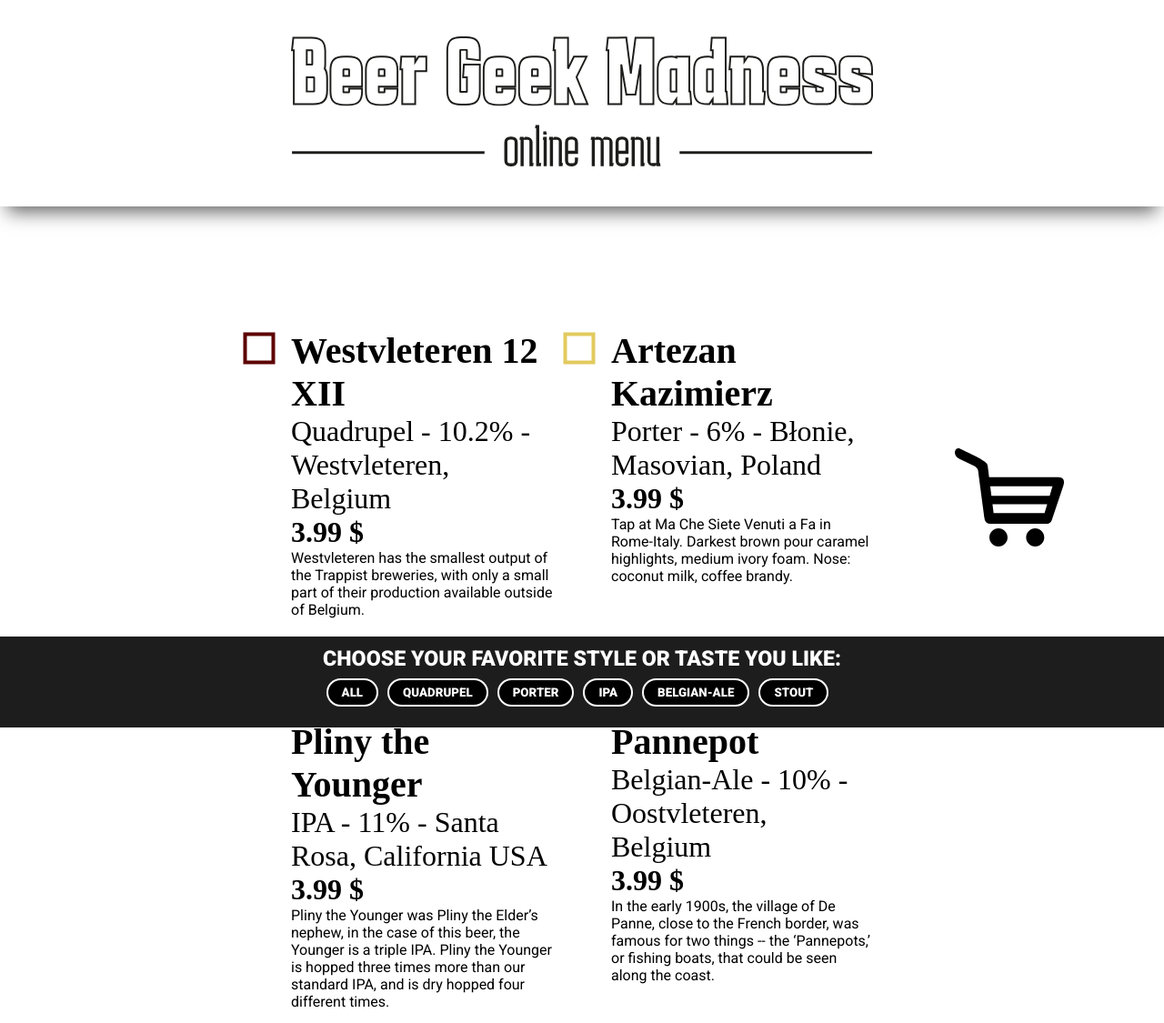
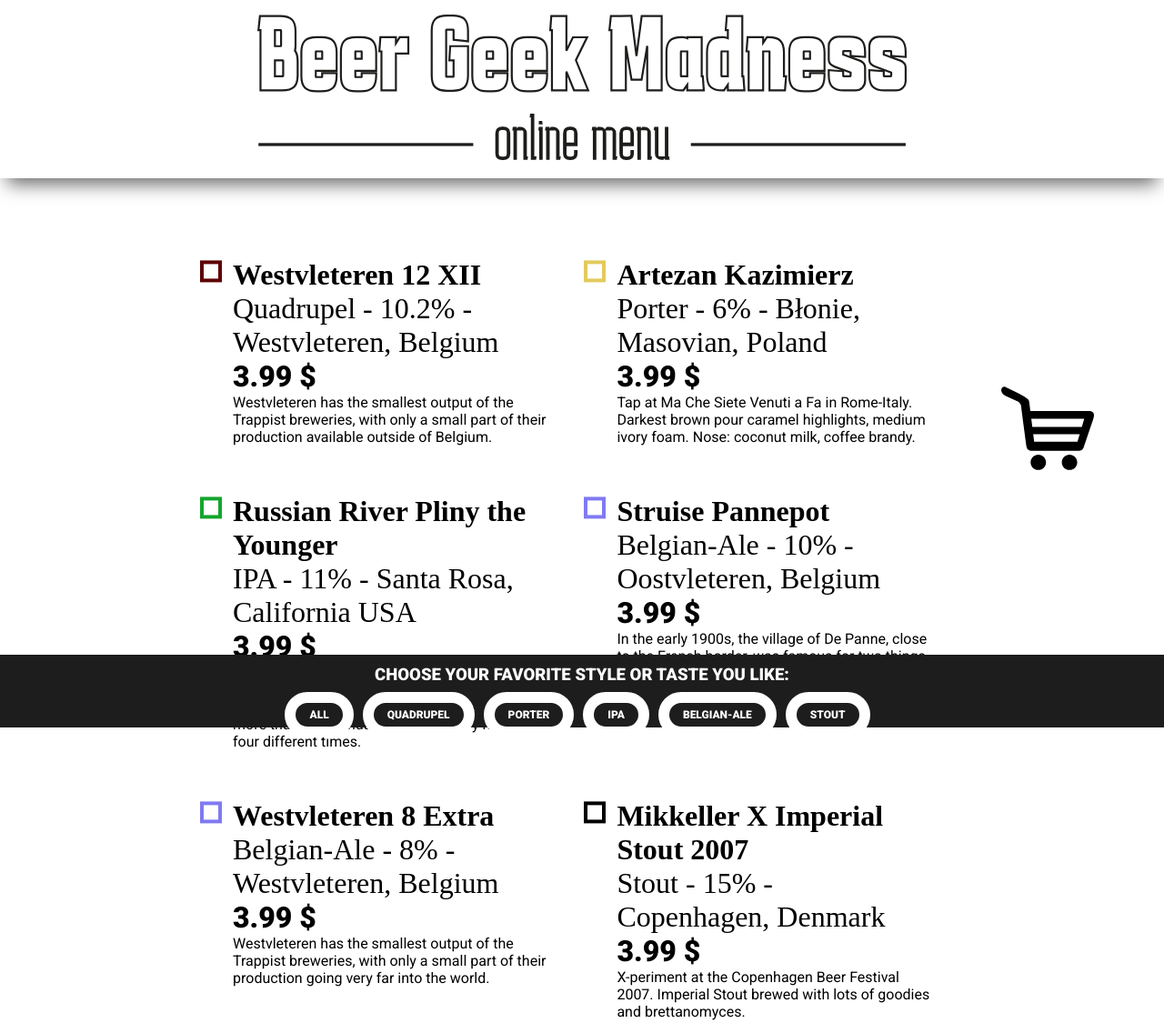
Before and after one commit to Jakub-Laczniak/Beer-menu-filter-and-local-storage, a website: page index.html in a window 1280 px wide. Shown: the top 1125 px of the page at 91% size. Drawn offline with Linux system fonts and the light colour scheme; a web font is replaced by a local one.

Commit message:
i've added some scss improvements

```diff
--- a/index.html
+++ b/index.html
@@ -38,11 +38,9 @@
     </article>
 
     <div class="fake-div"></div>
-    <footer class="cart-main">
-        <section class="cart-sub-main">
+    <footer class="footer__main">
             <div class="btn-container">
             </div>
-        </section>
     </footer>
 
 </main>
--- a/sass/main.scss
+++ b/sass/main.scss
@@ -1,134 +1,93 @@
-$light__color:white;
-$dark__color:rgb(29, 29, 29);
-
-* {
-    margin: 0;
-    box-sizing: border-box;
-    scroll-behavior: smooth;
-  }
-
-  img {
-    width: 50%;
-    margin: auto;
-  }
+@import 'variables.scss','reset';
 
 .header {
     width: 100%;
     text-align: center;
-    padding: 40px 0 40px 0;
-    background: white;
+    padding: 1rem 0;
+    background: $light__color;
     box-shadow: 0px 14px 19px -8px rgba(50, 50, 50, 0.75);
+    img {
+      height: 20vh;
+      margin: auto;
+    }
   }
 
   .main-menu {
-    width: 50%;
-    height: 100% !important;
+    width: 60%;
     margin: auto;
-    margin-top: 100px;
-    display: grid;
-    grid-template-columns: 1fr;
-    /* grid-row-gap: 30px; */
-    grid-column-gap: 10px;
+    margin-top: 4rem;
     text-align: center;
     position: relative;
+
+      .beer__container {
+        @include grid(1fr 1fr, 10%);
+        grid-row-gap: 30px;
+
+        .beer {
+          text-align: left;
+            h2 {
+              @include font(2rem,bold);
+              font-family: $secondary__font;
+            }
+            h3 {
+              @include font(2rem,lighter);
+              font-family: $secondary__font;
+            }
+            .cost {
+              @include font(2rem, bold);
+            }
+          .order-btn {
+            width: 1.5rem;
+            height: 1.5rem;
+            transform: translate(-150%, 110%);
+            cursor: pointer;
+          }
+        }
+      }
   }
 
   .wide-menu {
     width: 70%;
     grid-template-columns: 3fr 1fr;
-  }
-
-  .beer__container {
-    display: grid;
-    grid-template-columns: 1fr 1fr;
-    grid-row-gap: 30px;
-    grid-column-gap: 10%;
-  }
-
-  .beer {
-    text-align: left;
-  }
-
-  h2 {
-    font-size: 40px;
-    font-weight: bold;
-    font-family: karantina;
-  }
-
-  h3 {
-    font-size: 200%;
-    font-weight: 300;
-    font-family: karantina;
-  }
-
-  .cost {
-    font-weight: bold;
-  }
-
-  p {
-    font-family: roboto;
-  }
-
-  .order-btn {
-    width: 35px;
-    height: 35px;
-    transform: translate(-150%, 110%);
-    cursor: pointer;
+    @include grid(3fr 1fr,0.625rem);
   }
 
   .fake-div {
-    background-color: $light__color;
-    width: 100px;
-    height: 200px;
+    height: 6rem;
   }
 
-  .cart-main {
+  .footer__main {
     background-color: $dark__color;
-    height: 100px;
+    height: 5rem;
     width: 100%;
     position: fixed;
     bottom: 0;
   }
 
-  .cart-sub-main {
-    width: 100%;
-    margin: auto;
-    text-align: left;
-  }
-
   .btn-container {
     text-align: center;
+    .btn-title {
+      @include font(1rem,bold);
+      @include animation(bounce-2,4s,infinite,ease);
+      text-transform: uppercase;
+      color: white;
+      margin-top: 0.75rem;
     }
-
-  .btn-title {
-    font-family: roboto;
+    .filter_btn {
+      @include font(.75rem,bold);
+      margin-top: 0.625rem;
+      background-color: $dark__color;
+      border-radius: 30px;
+      border: 1em solid $light__color;
+      cursor: pointer;
+      color: $light__color;
       text-transform: uppercase;
-    font-size: 20px;
-    text-align: center;
-    color: white;
-    margin-top: 12px;
-    animation-duration: 4s;
-    animation-iteration-count: infinite;
-    animation-name: bounce-2;
-    animation-timing-function: ease;
-  }
-
-  .btn {
-    margin-top: 10px;
-    background-color: #000000;
-    border-radius: 30px;
-    border: 2px solid #ffffff;
-    display: inline-block;
-    cursor: pointer;
-    color: #ffffff;
-    font-family: roboto;
-    text-transform: uppercase;
-    /* font-size: 100%; */
-    font-weight: bold;
       padding: 6px 15px;
       text-decoration: none;
       margin-right: 10px;
     }
+  }
+
   .delete {
     color: rgb(139, 9, 9);
     cursor: pointer;
@@ -185,6 +144,9 @@
 
   .cart__container {
     text-align: center;
+    .btn{
+      @extend .filter_btn;
+    }
   }
 
   .cart-off {
@@ -220,9 +182,7 @@
   }
 
   .show__order {
-    animation-duration: 2s;
-    animation-name: showOrder;
-    animation-timing-function: ease;
+    @include animation (showOrder,2s,infinite,ease)
   }
 
   @keyframes showOrder {
--- /dev/null
+++ b/sass/reset.scss
@@ -0,0 +1,6 @@
+* {
+    margin: 0;
+    box-sizing: border-box;
+    scroll-behavior: smooth;
+    font-family: roboto;
+  }
--- /dev/null
+++ b/sass/variables.scss
@@ -0,0 +1,26 @@
+$light__color:white;
+$dark__color:rgb(29, 29, 29);
+$primary__font: roboto;
+$secondary__font: karantina;
+
+@mixin grid($columns,$gap){
+    display: grid;
+    grid-template-columns: $columns;
+    grid-column-gap: $gap;
+}
+
+@mixin font ($size, $weight){
+    font-size: $size;
+    font-weight: $weight;
+}
+
+@mixin animation ($name,$duration,$iteration,$time){
+    animation-name: $name;
+    animation-duration: $duration;
+    animation-iteration-count: $iteration;
+    animation-timing-function: $time;
+}
+
+%border_test {
+    border: solid 1px red;
+}
--- a/script.js
+++ b/script.js
@@ -235,7 +235,7 @@
         );
     // display filter btns
         const filterBtns = styles.map((item)=>{
-        return `<button class="btn" type="button" data-id=${item}>${item}</button>`
+        return `<button class="btn filter_btn" type="button" data-id=${item}>${item}</button>`
         }).join('')
         btnContainer.innerHTML=`<h2 class="btn-title">choose your favorite style or taste you like:</h2>`+filterBtns;
 
```
Also changed, not shown: css/main.css, 1 other file. Lines whose indentation alone changed are shown as unchanged.
